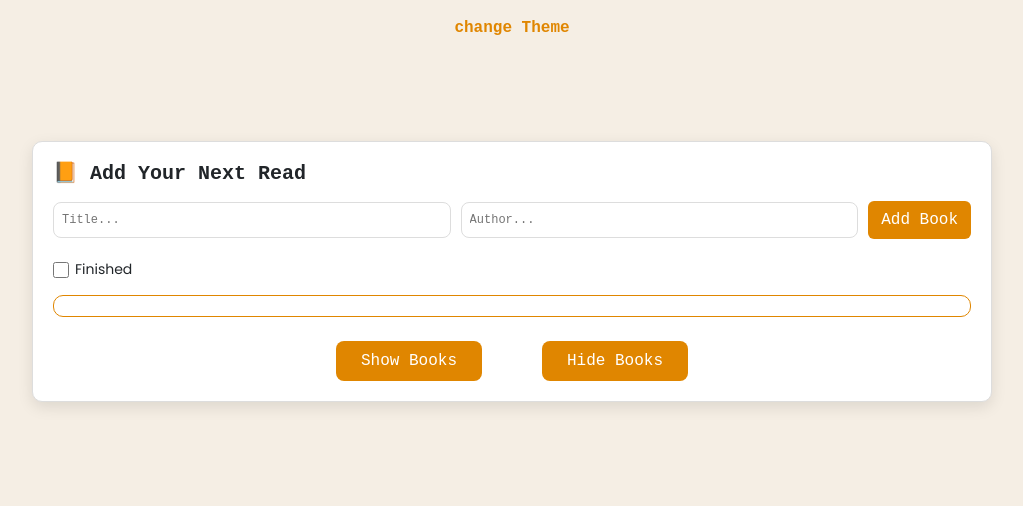
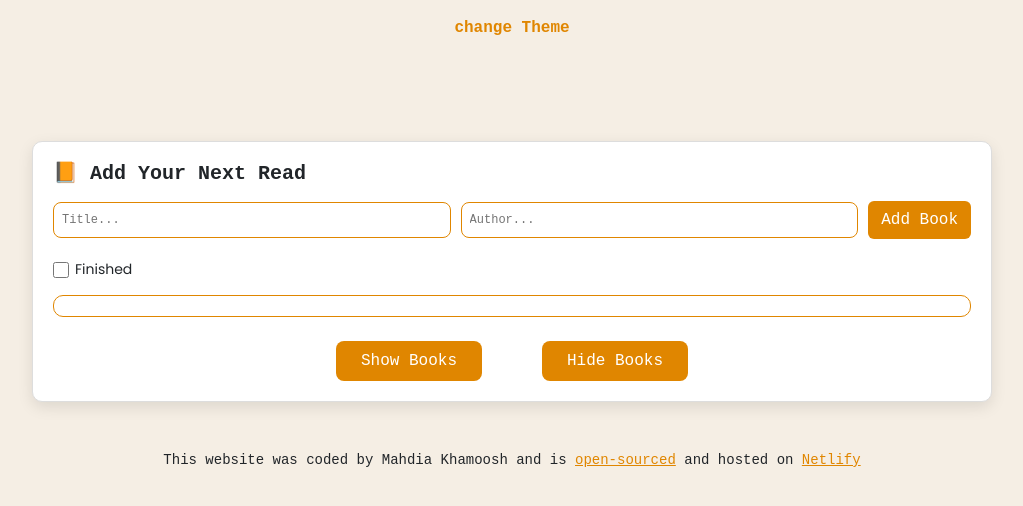
Before and after one commit to Mahdia-123/book-tracker-app, a plain HTML site: page index.html in a window 1280 px wide. Shown: the whole page, without its empty margins (128-1151 px from the left). Drawn offline with nearby package versions, Linux system fonts and the light colour scheme; a web font is replaced by a local one.

Commit message:
added the app netlify link

```diff
--- a/index.html
+++ b/index.html
@@ -53,7 +53,26 @@
         <div><button class="display-btn" id="hideBook">Hide Books</button></div>
       </div>
     </div>
-
+    <footer>
+      <p class="mt-5">
+        This website was coded by Mahdia Khamoosh and is
+        <span
+          ><a
+            href="https://github.com/Mahdia-123/book-tracker-app"
+            target="_blank"
+            >open-sourced</a
+          ></span
+        >
+        and hosted on
+        <span
+          ><a
+            href="https://book-tracker-app-for-all.netlify.app/"
+            target="_blank"
+            >Netlify</a
+          ></span
+        >
+      </p>
+    </footer>
     <script src="src/script.js"></script>
   </body>
 </html>
--- a/src/script.js
+++ b/src/script.js
@@ -58,7 +58,6 @@ function dislplayBookList(event) {
 
   renderBooks();
 
-  // Clear inputs
   bookInput.value = "";
   authorInput.value = "";
   finishedInput.checked = false;
@@ -67,10 +66,9 @@ function dislplayBookList(event) {
 let button = document.getElementById("button");
 button.addEventListener("click", dislplayBookList);
 
-// Render saved books on page load
 renderBooks();
 
-// displsu buttons
+// Display buttons
 let hideButton = document.getElementById("hideBook");
 let showButton = document.getElementById("showBook");
 
@@ -80,13 +78,12 @@ function showBooks() {
 function hideBooks() {
   booksList.style.display = "none";
 }
-
+// change Theme
 showButton.addEventListener("click", showBooks);
 hideButton.addEventListener("click", hideBooks);
 
-let body = document.body;
-
 function changeTheme() {
+  let body = document.body;
   if (body.classList.contains("light-theme")) {
     body.classList.remove("light-theme");
     body.classList.add("dark-theme");
--- a/src/styles.css
+++ b/src/styles.css
@@ -24,7 +24,6 @@ body.dark-theme {
 .change-theme:hover {
   transition: transform 0.03ms all ease-in-out;
   transform: scale(1.5);
-  color: ;
 }
 .container {
   padding: 20px;
@@ -53,7 +52,7 @@ input {
   width: 100%;
   padding: 8px;
   font-size: 12px;
-  border: 1px solid #ddd;
+  border: 1px solid #e08600;
   border-radius: 8px;
   box-sizing: border-box;
 }
@@ -110,9 +109,17 @@ input {
   color: #e08600;
   background: white;
 }
+footer {
+  text-align: center;
+  font-size: 14px;
+}
+footer a {
+  color: #e08600;
+}
+footer a:hover {
+  color: #805003;
+}
 @media (max-width: 960px) {
-  .container {
-  }
   .book-name {
     font-size: 8px;
   }
@@ -127,4 +134,7 @@ input {
   .btn {
     font-size: 12px;
   }
+  .footer {
+    font-size: 10px;
+  }
 }
```
